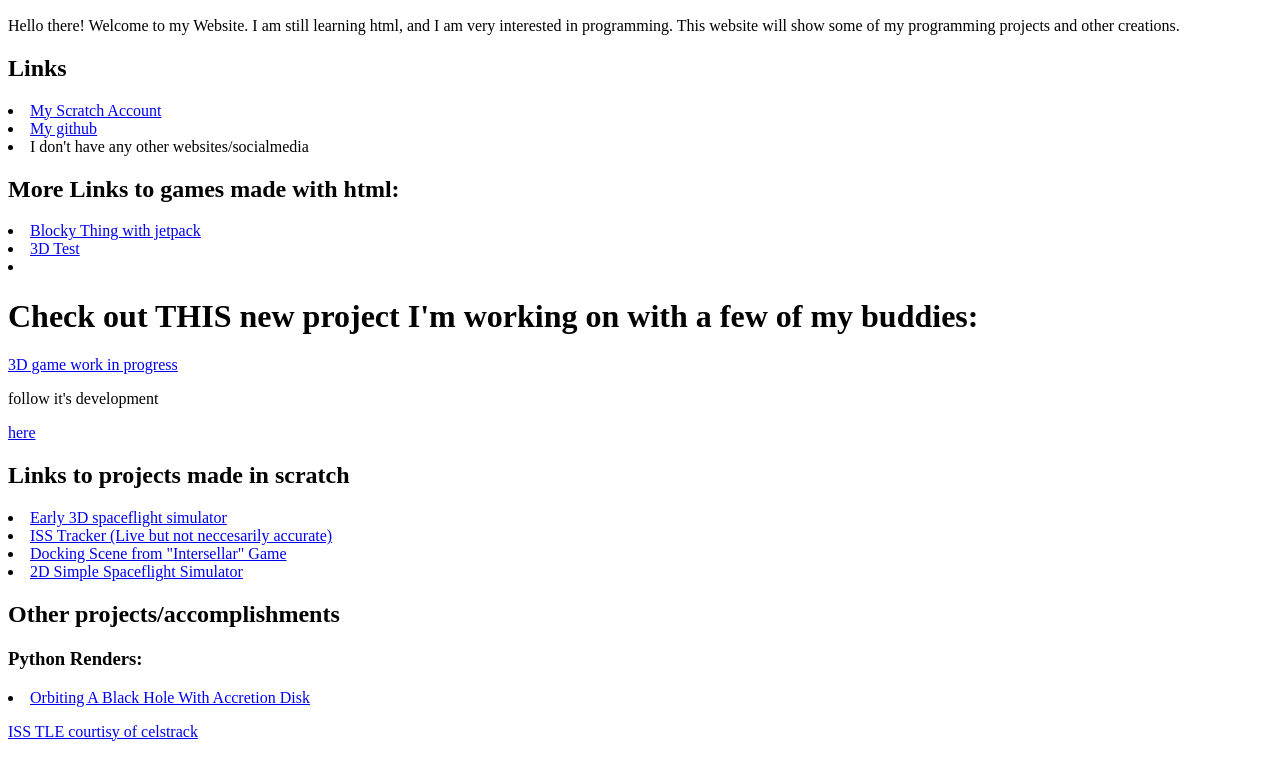
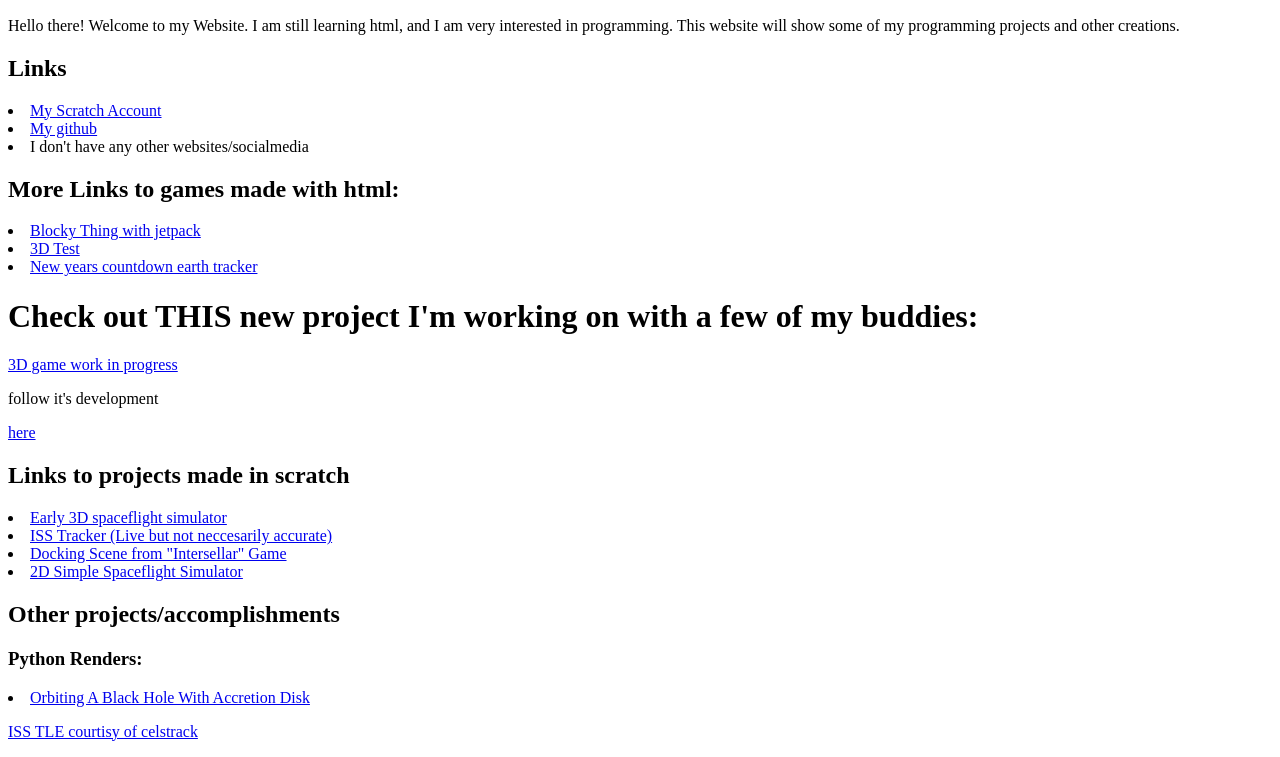
Before and after one commit to dspace1015/home, a plain HTML site: page index.html in a window 1280 px wide. Shown: the part 110-867 px from the top of the page. Drawn offline with Linux system fonts and the light colour scheme.

Commit message:
Update index.html

```diff
--- a/index.html
+++ b/index.html
@@ -21,7 +21,7 @@ I am still learning html, and I am very interested in programming. This website
 <h2>More Links to games made with html:</h2>
 <li><a href="Dspace1015sFirstGame.html">Blocky Thing with jetpack</a></li>
 <li><a href="3DTest.html">3D Test</a></li>
-<li><a href="CountDownToNewYears.html"></a></li>
+<li><a href="CountDownToNewYears.html">New years countdown earth tracker</a></li>
 <h1>Check out THIS new project I'm working on with a few of my buddies:</h1>
 <a href="https://dspace1015.github.io/test">3D game work in progress</a>
 <p>follow it's development</p><a href="https://github.com/dspace1015/test">here</a>
```
